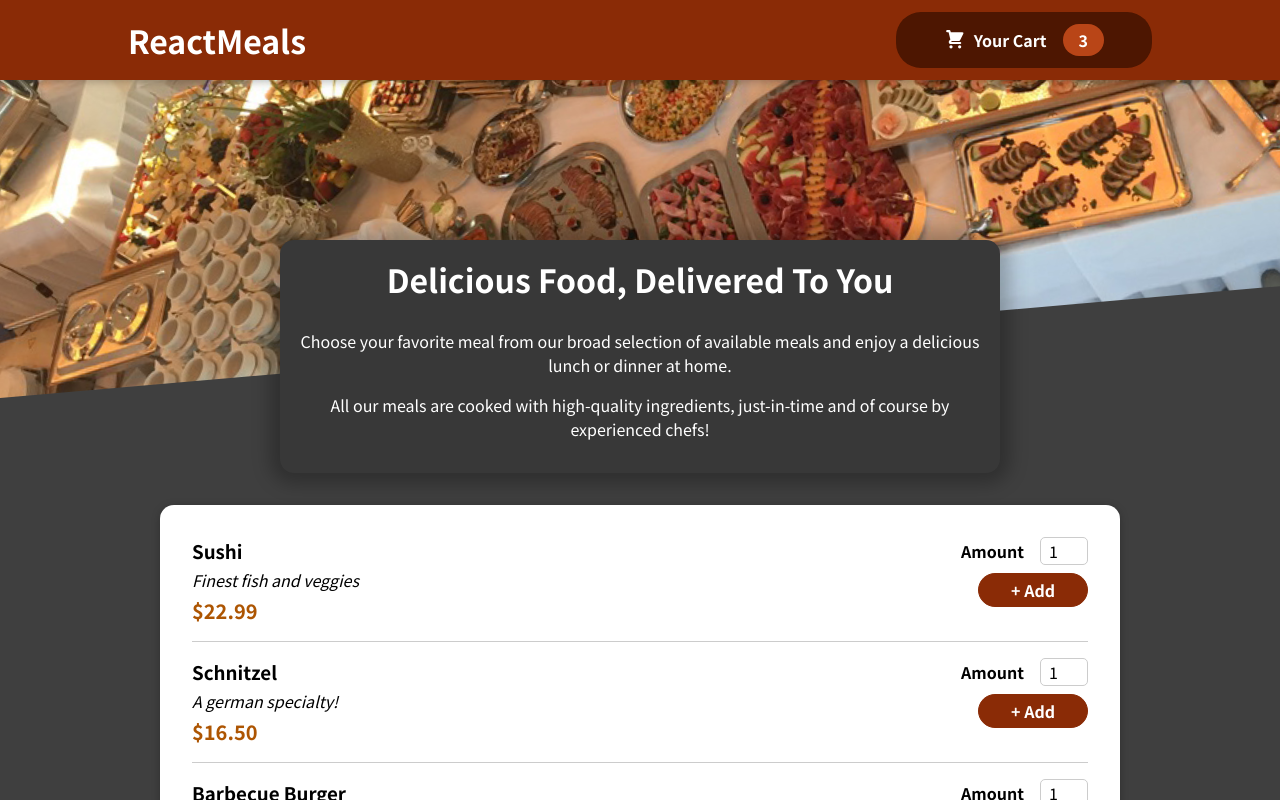
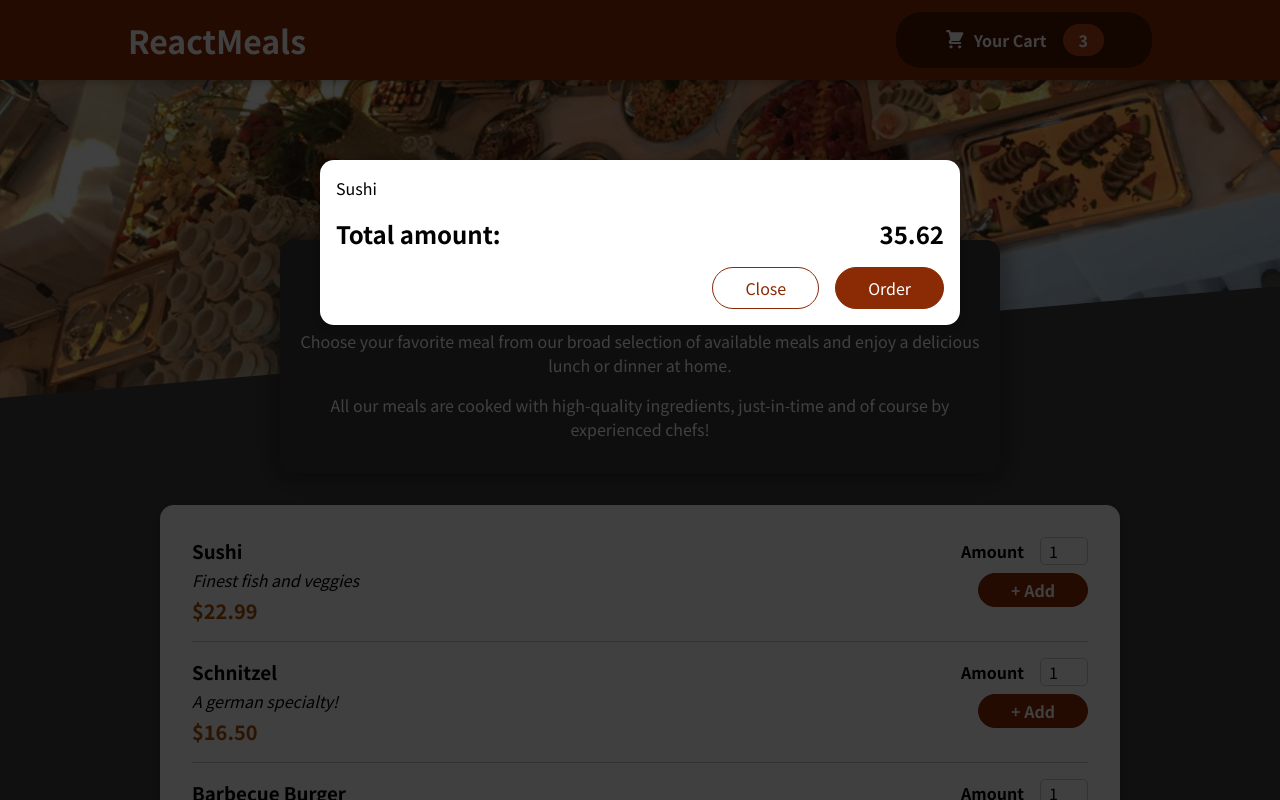
Before and after one commit to ch1nhcp/ReactMeals, a React (Create React App) app: page / in a window 1280 px wide. Shown: the top 800 px of the page. Built offline with nearby package versions, Linux system fonts and the light colour scheme.

Commit message:
Adding a Modal via React Portal

```diff
--- a/public/index.html
+++ b/public/index.html
@@ -24,10 +24,11 @@
       work correctly both with client-side routing and a non-root public URL.
       Learn how to configure a non-root public URL by running `npm run build`.
     -->
-    <title>React App</title>
+    <title>React Meals</title>
   </head>
   <body>
     <noscript>You need to enable JavaScript to run this app.</noscript>
+    <div id="overlays"></div>
     <div id="root"></div>
     <!--
       This HTML file is a template.
--- a/src/App.js
+++ b/src/App.js
@@ -2,10 +2,12 @@
 
 import Header from "./components/Layout/Header";
 import Meals from "./components/Meals/Meals";
+import Cart from "./components/Cart/Cart";
 
 function App() {
   return (
     <Fragment>
+      <Cart />
       <Header />
       <main>
         <Meals />
--- /dev/null
+++ b/src/components/Cart/Cart.js
@@ -0,0 +1,27 @@
+import Modal from "../UI/Modal";
+
+import classes from "./Cart.module.css";
+
+const Cart = (props) => {
+  const cartItems = (
+    <ul className={classes["cart-items"]}>
+      {[{ id: "c1", name: "Sushi", amount: 2, price: 12.99 }].map((item) => (
+        <li>{item.name}</li>
+      ))}
+    </ul>
+  );
+  return (
+    <Modal>
+      {cartItems}
+      <div className={classes.total}>
+        <span>Total amount:</span>
+        <span>35.62</span>
+      </div>
+      <div className={classes.actions}>
+        <button className={classes["button--alt"]}>Close</button>
+        <button className={classes.button}>Order</button>
+      </div>
+    </Modal>
+  );
+};
+export default Cart;
--- /dev/null
+++ b/src/components/Cart/Cart.module.css
@@ -0,0 +1,46 @@
+.cart-items {
+  list-style: none;
+  margin: 0;
+  padding: 0;
+  max-height: 20rem;
+  overflow: auto;
+}
+
+.total {
+  display: flex;
+  justify-content: space-between;
+  align-items: center;
+  font-weight: bold;
+  font-size: 1.5rem;
+  margin: 1rem 0;
+}
+
+.actions {
+  text-align: right;
+}
+
+.actions button {
+  font: inherit;
+  cursor: pointer;
+  background-color: transparent;
+  border: 1px solid #8a2b06;
+  padding: 0.5rem 2rem;
+  border-radius: 25px;
+  margin-left: 1rem;
+}
+
+.actions button:hover,
+.actions button:active {
+  background-color: #5a1a01;
+  border-color: #5a1a01;
+  color: white;
+}
+
+.actions .button--alt {
+  color: #8a2b06;
+}
+
+.actions .button {
+  background-color: #8a2b06;
+  color: white;
+}
--- /dev/null
+++ b/src/components/UI/Modal.js
@@ -0,0 +1,30 @@
+import { Fragment } from "react";
+import ReactDOM from "react-dom";
+
+import classes from "./Modal.module.css";
+
+const Backdrop = (props) => {
+  return <div className={classes.backdrop} />;
+};
+const ModalOverlay = (props) => {
+  return (
+    <div className={classes.modal}>
+      <div className={classes.content}>{props.children}</div>
+    </div>
+  );
+};
+
+const portalElement = document.getElementById("overlays");
+const Modal = (props) => {
+  return (
+    <Fragment>
+      {ReactDOM.createPortal(<Backdrop />, portalElement)}
+      {ReactDOM.createPortal(
+        <ModalOverlay>{props.children}</ModalOverlay>,
+        portalElement
+      )}
+    </Fragment>
+  );
+};
+
+export default Modal;
--- /dev/null
+++ b/src/components/UI/Modal.module.css
@@ -0,0 +1,40 @@
+.backdrop {
+  position: fixed;
+  top: 0;
+  left: 0;
+  width: 100%;
+  height: 100vh;
+  z-index: 20;
+  background-color: rgba(0, 0, 0, 0.75);
+}
+
+.modal {
+  position: fixed;
+  top: 20vh;
+  left: 5%;
+  width: 90%;
+  background-color: white;
+  padding: 1rem;
+  border-radius: 14px;
+  box-shadow: 0 2px 8px rgba(0, 0, 0, 0.25);
+  z-index: 30;
+  animation: slide-down 300ms ease-out forwards;
+}
+
+@media (min-width: 768px) {
+  .modal {
+    width: 40rem;
+    left: calc(50% - 20rem);
+  }
+}
+
+@keyframes slide-down {
+  from {
+    opacity: 0;
+    transform: translateY(-3rem);
+  }
+  to {
+    opacity: 1;
+    transform: translateY(0);
+  }
+}
```
Also changed, not shown: 1 other file (tests, documents, lock files or other folders).
